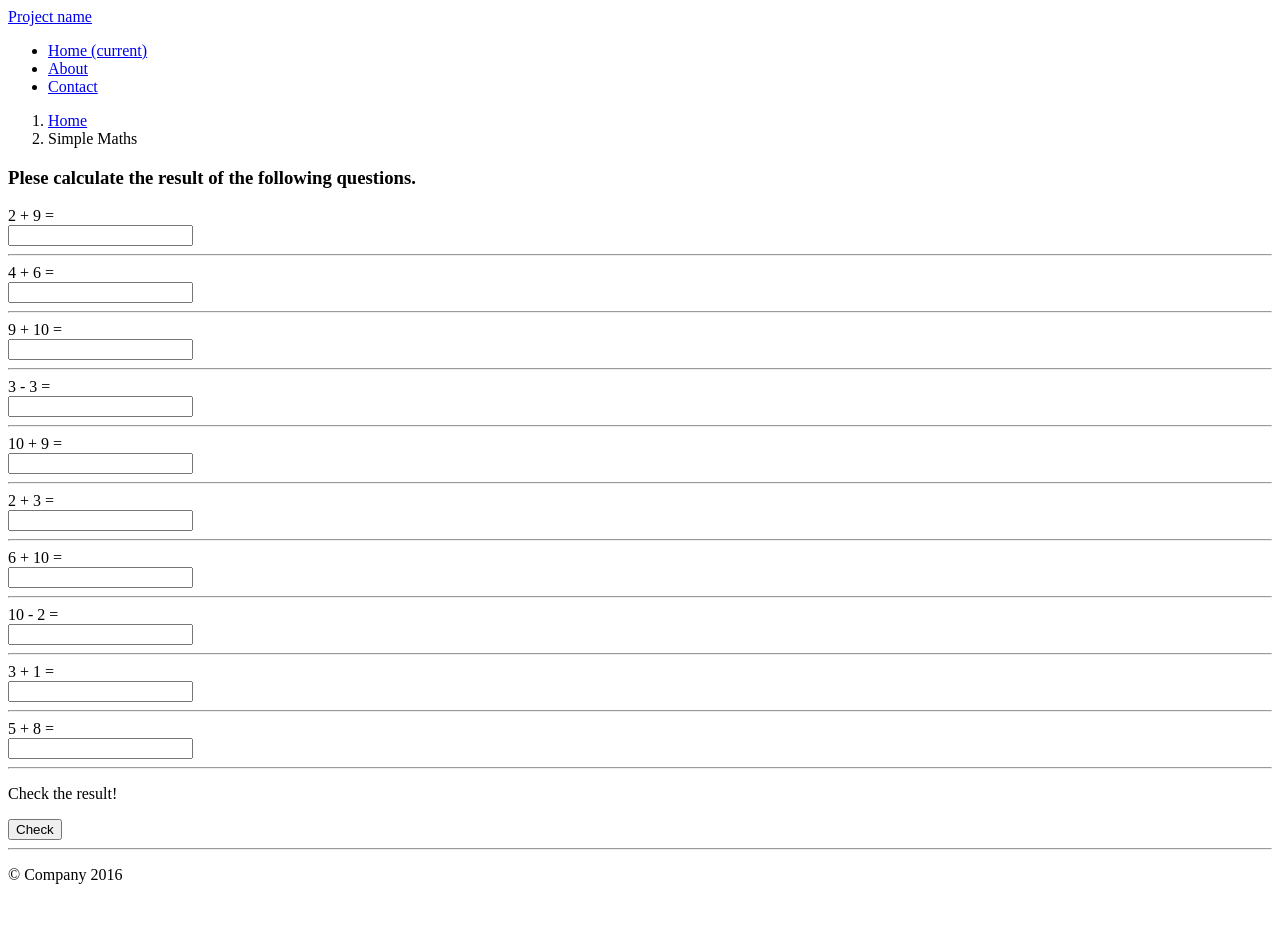
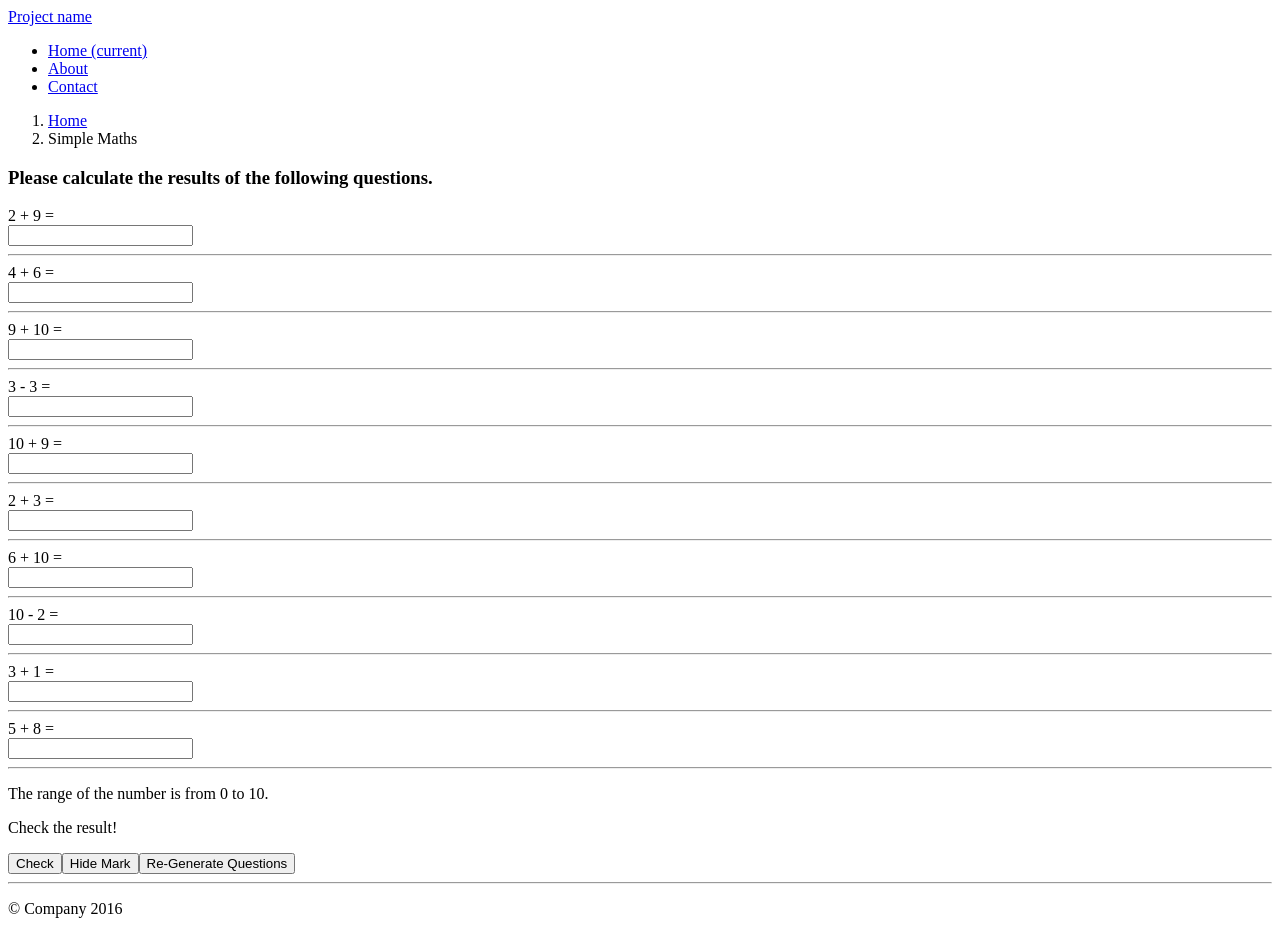
Before and after one commit to wwwcomy/bootstrap4_react_test, a React app: page / in a window 1280 px wide. Both pictures are taken after a click on the link "Simple Maths". Before the commit the page ends 900 px from the top, so only its background shows below. Built offline with nearby package versions, Linux system fonts and the light colour scheme; the HTML template or start-up script is replaced by a standard one.

Commit message:
Add 2 buttons for hiding the right-wrong mark and re-generate questions.

```diff
--- a/src/js/components/maths/Simple.js
+++ b/src/js/components/maths/Simple.js
@@ -10,9 +10,18 @@ export default class Simple extends React.Component {
     super();
     this.cancelEdit = this.cancelEdit.bind(this);
     this.check = this.check.bind(this);
+    this.hide = this.hide.bind(this);
+    this.reGenerate = this.reGenerate.bind(this);
     this.crumbs=[{
       key : 'Simple Maths'
     }];
+    this.state = {
+      questionCount:0
+    };
+  }
+
+  componentDidMount(){
+    this.setState({questionCount:10});
   }
 
   cancelEdit(e) {
@@ -26,10 +35,22 @@ export default class Simple extends React.Component {
       this.refs["ex"+i].setState({"iconShow":true});
     }
   }
+  hide(e){
+    e.preventDefault();
+    for(let i=0;i<10;i++){
+      this.refs["ex"+i].setState({"iconShow":false});
+    }
+  }
+  reGenerate(e){
+    e.preventDefault();
+    this.setState({questionCount:0});
+    setTimeout(function(){this.setState({questionCount:10})}.bind(this),100);
+    // this.componentDidMount();
+  }
 
   render() {
     let inputQuestionArr = [];
-    for(let i=0;i<10;i++){
+    for(let i=0;i<this.state.questionCount;i++){
       inputQuestionArr.push(
               <div key={'outerDiv'+i}>
                 <div className="form-group">
@@ -47,7 +68,7 @@ export default class Simple extends React.Component {
           <div className="col-md-8">
             <div className="panel panel-default">
               <div className="panel-heading">
-                <h3 className="card-title">Plese calculate the result of the following questions.</h3>
+                <h3 className="card-title">Please calculate the results of the following questions.</h3>
               </div>
               <div className="panel-body">
                 <form className="form-horizontal">
@@ -60,8 +81,11 @@ export default class Simple extends React.Component {
           <div className="col-md-4">
             <div className="panel panel-default">
               <div className='panel-body'>
+                <p>The range of the number is from 0 to 10.</p>
                 <p>Check the result!</p>
                 <button type="button" className="btn btn-success btn-block" onClick = {this.check}>Check</button>
+                <button type="button" className="btn btn-info btn-block" onClick = {this.hide}>Hide Mark</button>
+                <button type="button" className="btn btn-danger btn-block" onClick = {this.reGenerate}>Re-Generate Questions</button>
               </div>
             </div>
           </div>
```
